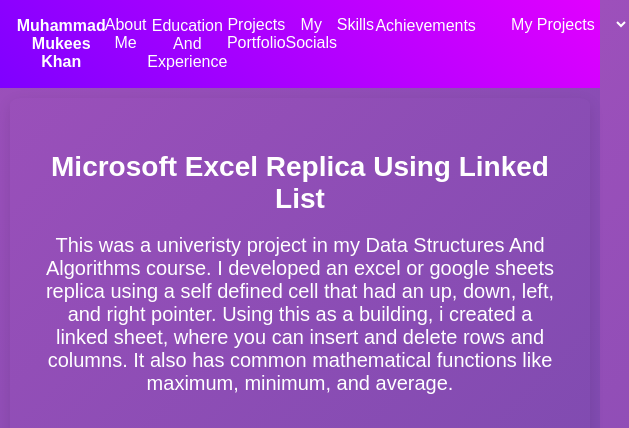
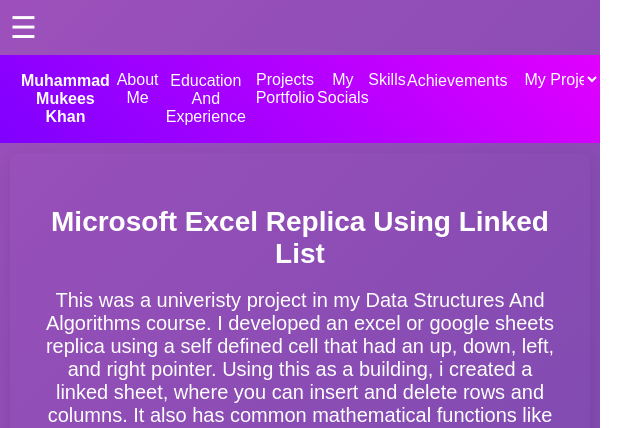
Before and after one commit to mkZ3R0/bscs22021, a plain HTML site: page excel.html in a window 600 px wide. Shown: the top 428 px of the page, 629 px wide, since content can reach past the window. Drawn offline with Linux system fonts and the light colour scheme.

Commit message:
test2-failed

```diff
--- a/excel.html
+++ b/excel.html
@@ -5,7 +5,7 @@
     <meta name="viewport" content="width=device-width, initial-scale=1.0">
     <title>Muhammad Mukees Khan - Personal Portfolio</title>
     <style>
-               body {
+        body {
             margin: 0;
             padding: 0;
             font-family: Arial, sans-serif;
@@ -93,32 +93,43 @@
             width: 100%;
         }
 
-        /* Mobile View: Hide the nav menu initially and show hamburger icon */
+        #navbar {
+            display: none;
+        }
+
+        /* Menu icon for mobile view */
+        .menu-icon {
+            display: none;
+            font-size: 30px;
+            cursor: pointer;
+        }
+
+        /* Media query for mobile view (you can adjust the max-width as needed) */
         @media (max-width: 600px) {
-            nav ul {
-                display: none;
-                flex-direction: column;
+            .menu-icon {
+                display: block;
+                padding: 10px;
+                color: white;
             }
 
-            .hamburger {
-                display: block;
-                cursor: pointer;
-                font-size: 30px;
-                color: white;
-                padding: 10px;
-                text-align: center;
-                background: linear-gradient(45deg, #7F00FF, #E100FF);
-                width: 100%;
+            nav ul {
+                flex-direction: column;
+                align-items: flex-start;
             }
 
-            .nav-active {
-                display: flex;
+            nav ul li {
+                margin: 10px 0;
+            }
+
+            nav li select {
+                margin-left: 0; /* Remove margin to align with other nav items */
+                width: 100%; /* Make select take up full width */
             }
         }
 
         /* Desktop View */
         @media (min-width: 600px) {
-            nav {
+            #navbar {
                 background: linear-gradient(45deg, #7F00FF, #E100FF);
                 padding: 15px;
                 display: flex;
@@ -227,15 +238,12 @@
 
         }
 
-
-
     </style>
 </head>
 <body>
     <header>
-        <div class="hamburger">&#9776;</div>
-
-        <nav>
+        <div class="menu-icon" onclick="toggleMenu()">&#9776;</div>
+        <nav id="navbar">
             <ul>
                 <li><a href="index.html"><strong>Muhammad Mukees Khan</strong></a></li>
                 <li><a href="index.html#About">About Me</a></li>
@@ -256,10 +264,10 @@
         </nav>
 
         <script>
-            document.querySelector('.hamburger').addEventListener('click', function() {
-                document.querySelector('nav ul').classList.toggle('nav-active');
-            });
-
+            function toggleMenu() {
+                const navbar = document.getElementById("navbar");
+                navbar.style.display = (navbar.style.display === "block") ? "none" : "block";
+            }
             document.getElementById('projects').addEventListener('change', function() {
                 var selectedValue = this.value;
                 if (selectedValue) {
```
